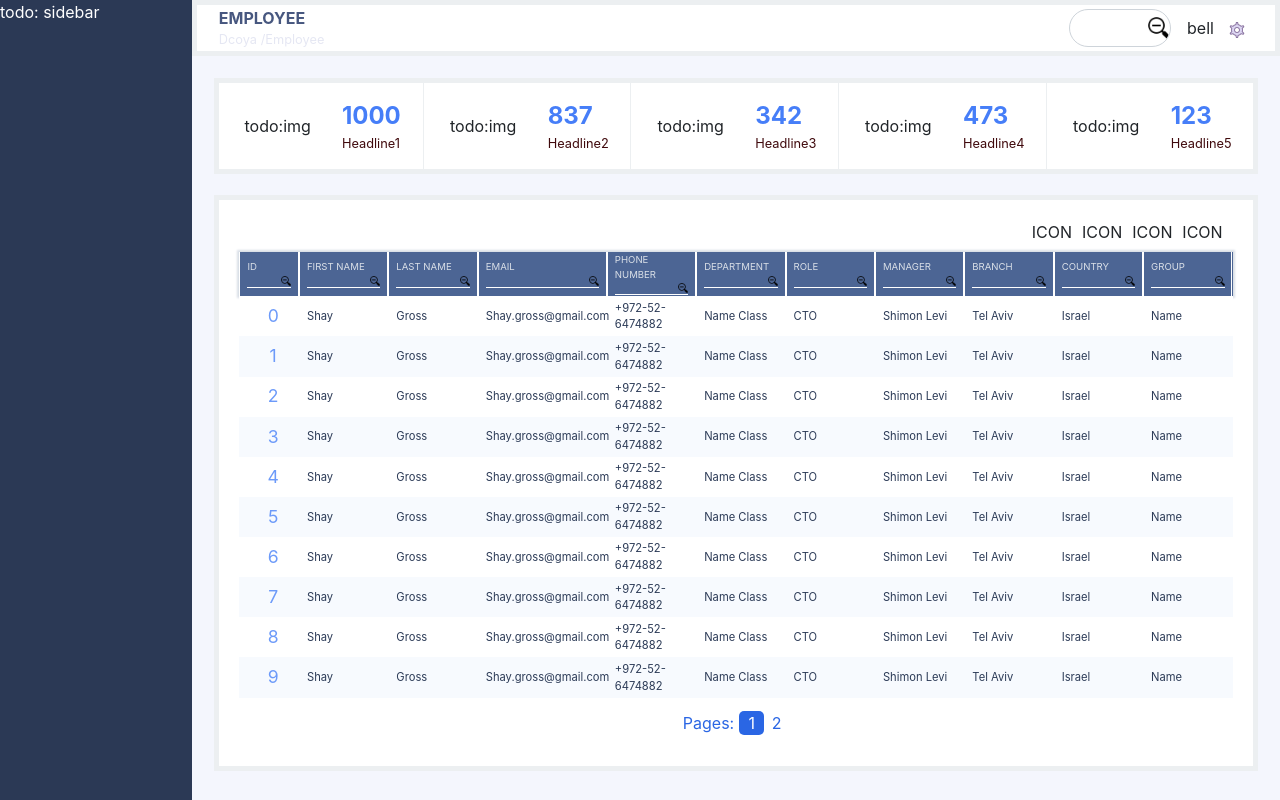
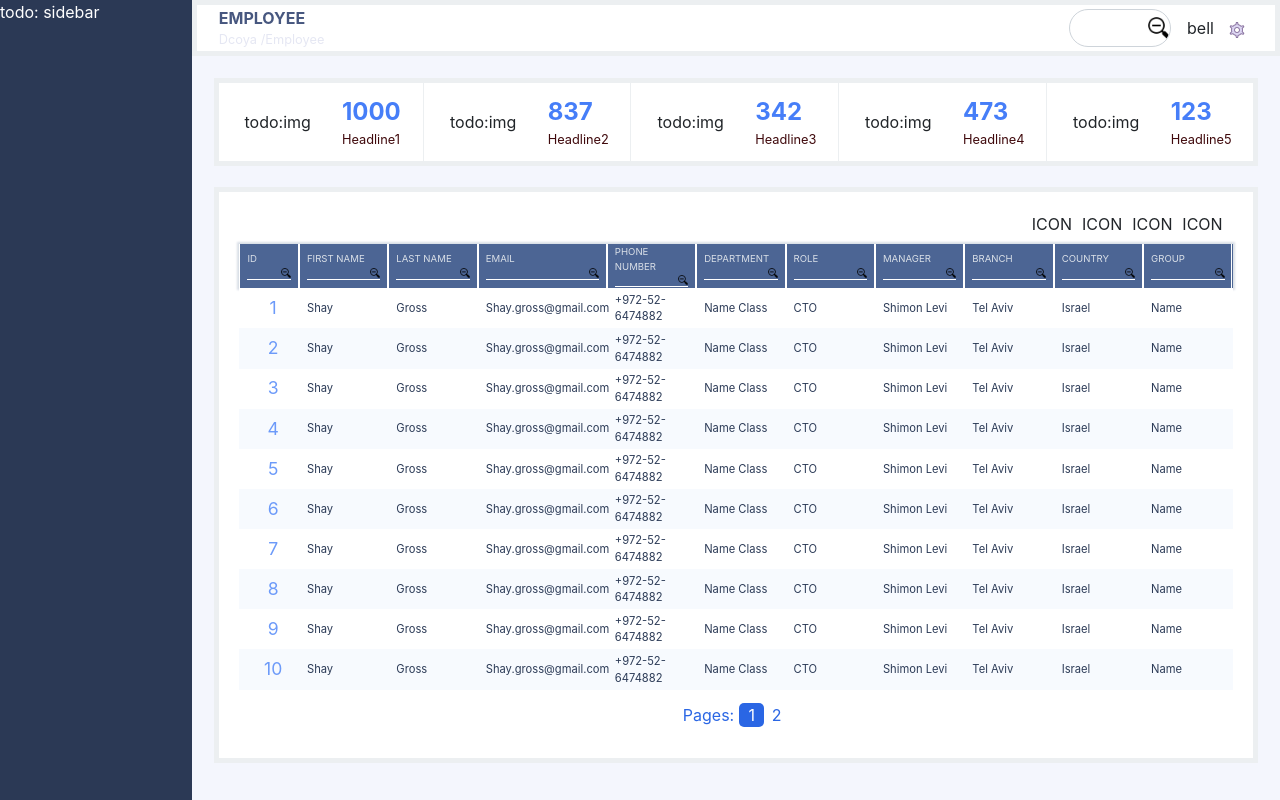
Before and after one commit to lioryarkon9/employees_dashboard, a React (Create React App) app in the folder react-client/: page / in a window 1280 px wide. Built offline with nearby package versions, Linux system fonts and the light colour scheme.

Commit message:
minor view adjustments

```diff
--- a/react-client/src/App.scss
+++ b/react-client/src/App.scss
@@ -11,7 +11,7 @@
         #body-container {
             margin: 2%;
             #header-banner-container {
-                height: 12vh;
+                height: 11vh;
                 background-color: #fff;
                 border: 5px solid #eceff1;
             }
--- a/react-client/src/views/MainTblView/SingleRangeEmployees/SingleRangeEmployees.js
+++ b/react-client/src/views/MainTblView/SingleRangeEmployees/SingleRangeEmployees.js
@@ -1,10 +1,10 @@
 import React from 'react';
 import './SingleRangeEmployees.scss';
 import TblHeader from './TblHeader';
+import {MAX_EMPLOYEES_IN_VIEW} from '../../../consts';
 
 const SingleRangeEmployees = props => {
     const EmpsToDispaly = props.empsToDisplay;
-    const NumItemsToDispaly = EmpsToDispaly.length;
     const GetColorByIndex = i => {
         const OneBasedIndex = i + 1;
         return OneBasedIndex % 2 !== 0 ? '#fff' : '#f7fafe';
@@ -17,14 +17,14 @@ const SingleRangeEmployees = props => {
                     <div
                         key={'_emp-' + item.id}
                         className='d-flex emp-record'
-                        style={{height: NumItemsToDispaly + '%', backgroundColor: GetColorByIndex(i)}}
+                        style={{height: MAX_EMPLOYEES_IN_VIEW + '%', backgroundColor: GetColorByIndex(i)}}
                     >
                         <div
                             id='id-item'
                             className='emp-item d-flex justify-content-center align-items-center'
                             style={{width: 6 + '%'}}
                         >
-                            {item.id}
+                            {item.id + 1}
                         </div>
                         <div className='emp-item d-flex align-items-center' style={{width: 9 + '%'}}>{item.firstName}</div>
                         <div className='emp-item d-flex align-items-center' style={{width: 9 + '%'}}>{item.lastName}</div>
```
